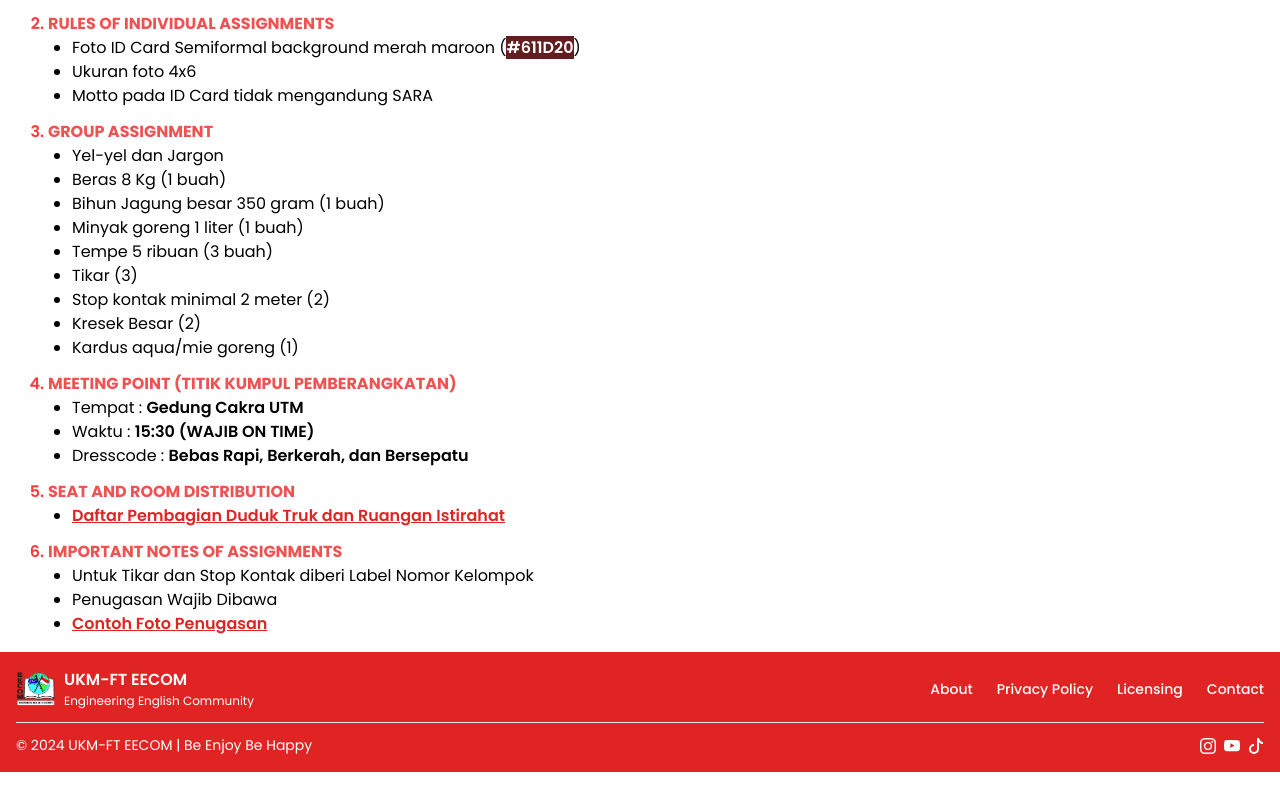
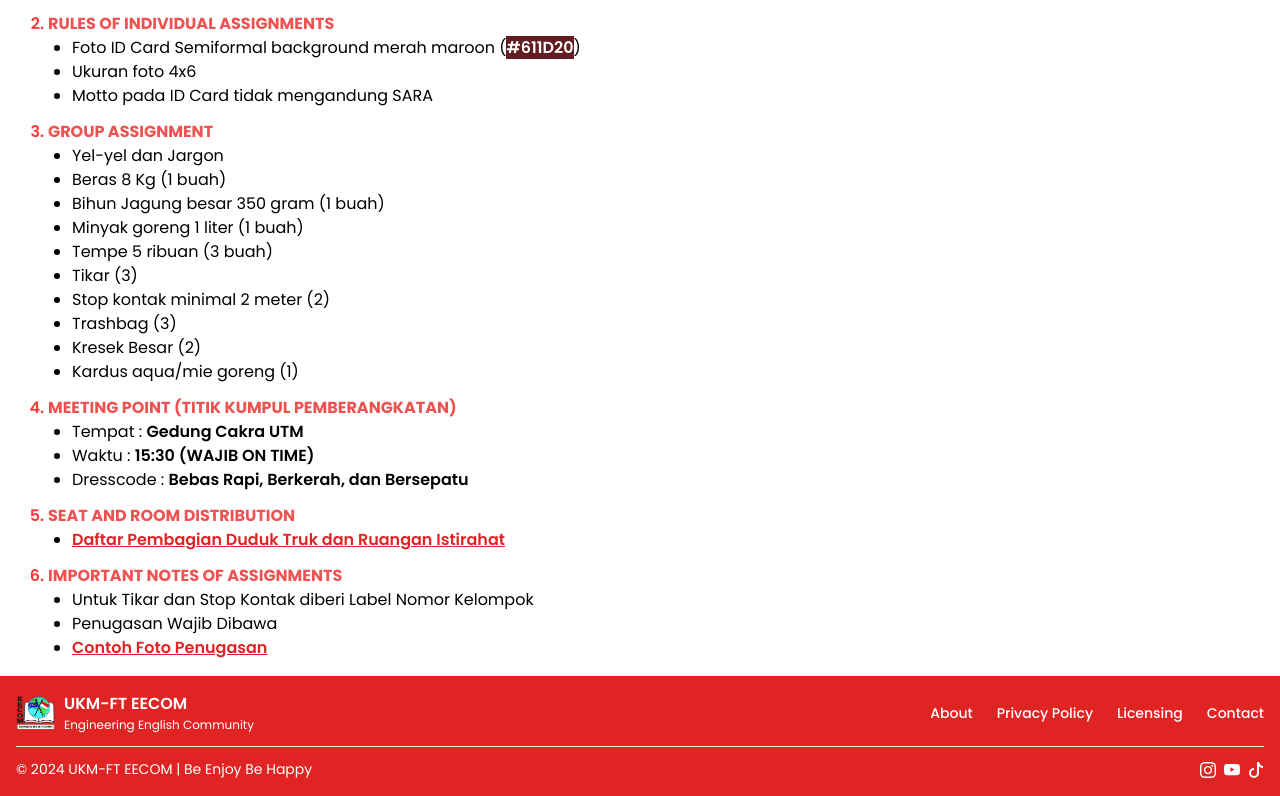
Before and after one commit to dellon10/eecom-blog-fe, a React (Vite) app: page /informations/announcements/bee/assignment-tm2-bee-2024 in a window 1280 px wide. Shown: the part 996-1792 px from the top of the page. Before the commit the page ends 1768 px from the top, so only its background shows below. Built offline with nearby package versions, Linux system fonts and the light colour scheme.

Commit message:
update : assignment of tm2

```diff
--- a/src/user/information/pages/announcements/bee/assignment-tm2.jsx
+++ b/src/user/information/pages/announcements/bee/assignment-tm2.jsx
@@ -132,6 +132,9 @@ export default function TechnicalMeetingTwo() {
                   Stop kontak minimal 2 meter (2)
                 </li>
                 <li>
+                  Trashbag (3)
+                </li>
+                <li>
                   Kresek Besar (2)
                 </li>
                 <li>
```
